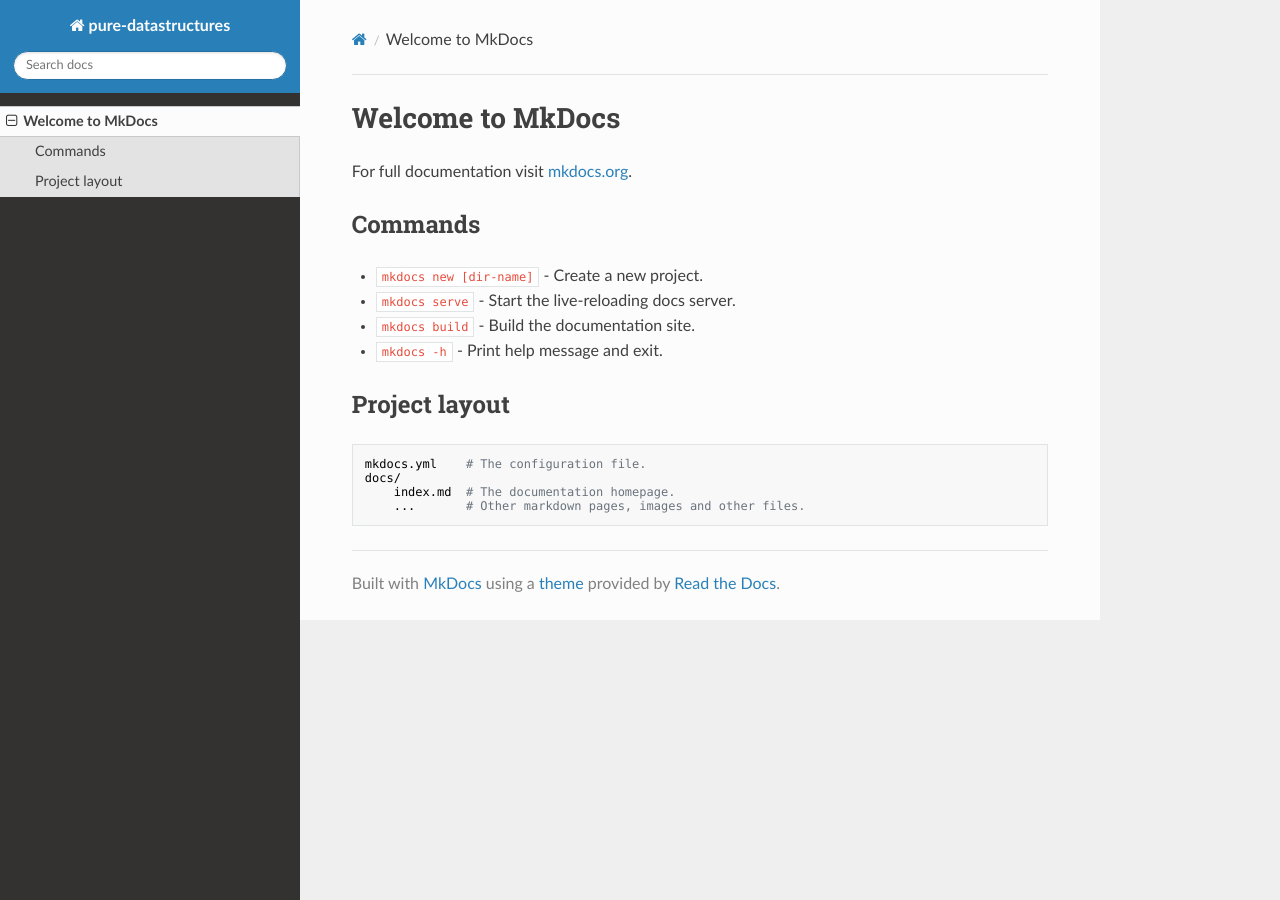
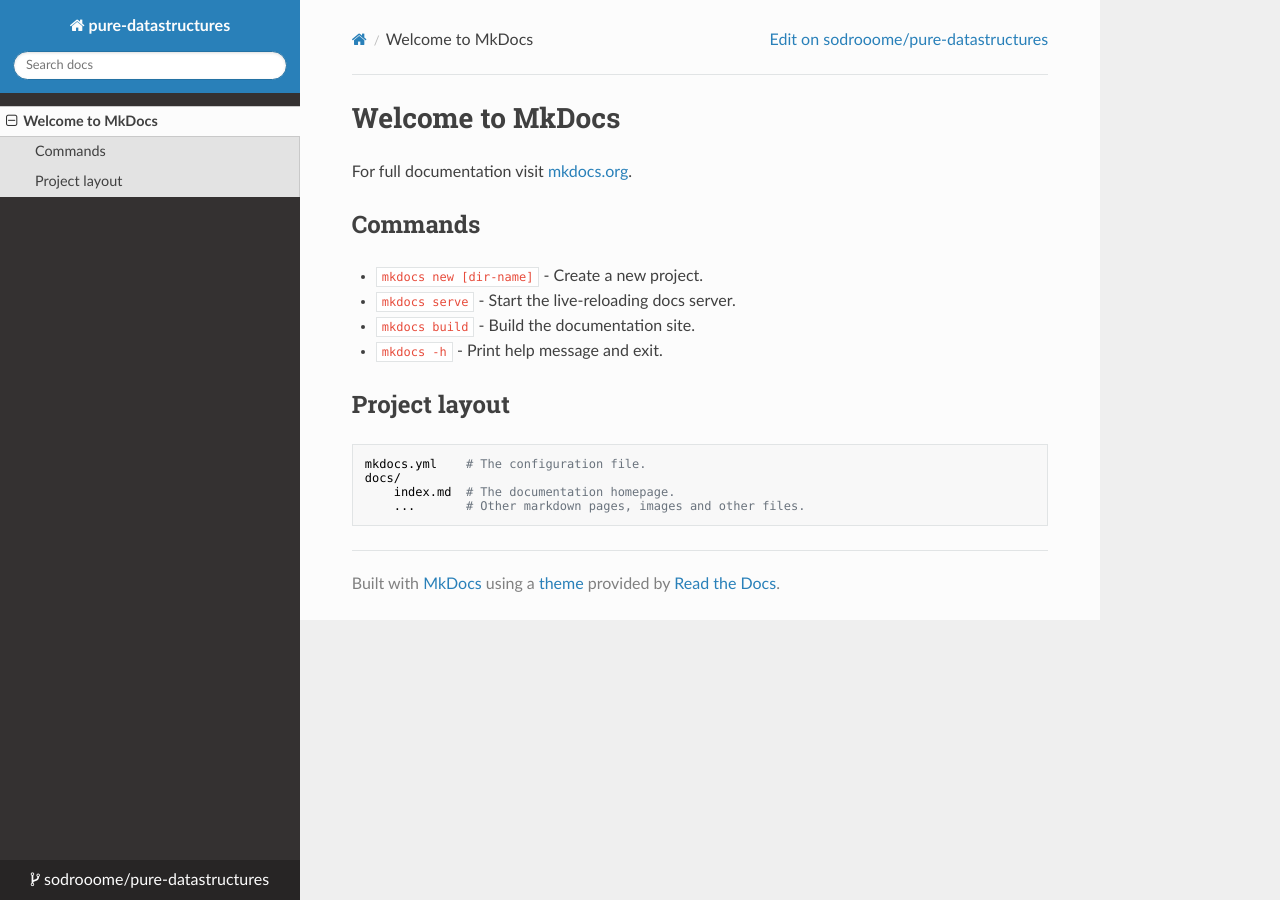
Before and after one commit to sodrooome/pure-datastructures, an MkDocs documentation site: the page built from docs/index.md, in a window 1280 px wide. Built offline with MkDocs 1.6.1, drawn with Linux system fonts in a browser that asks for light colours; nearby versions of some CDN libraries.

Commit message:
Update mkdocs.yml

```diff
--- a/mkdocs.yml
+++ b/mkdocs.yml
@@ -1,2 +1,5 @@
 site_name: pure-datastructures
 theme: readthedocs
+
+repo_name: 'sodrooome/pure-datastructures'
+repo_url: 'https://github.com/sodrooome/pure-datastructures'
```
